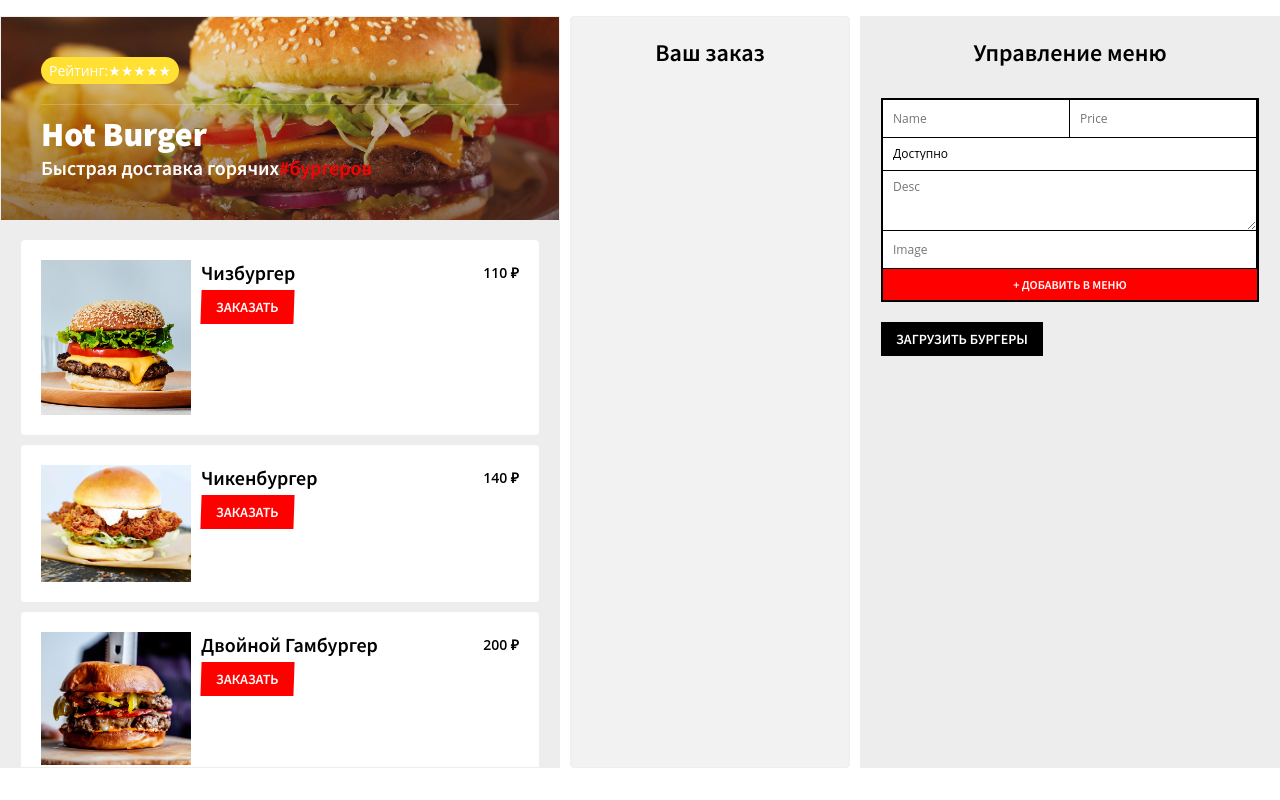
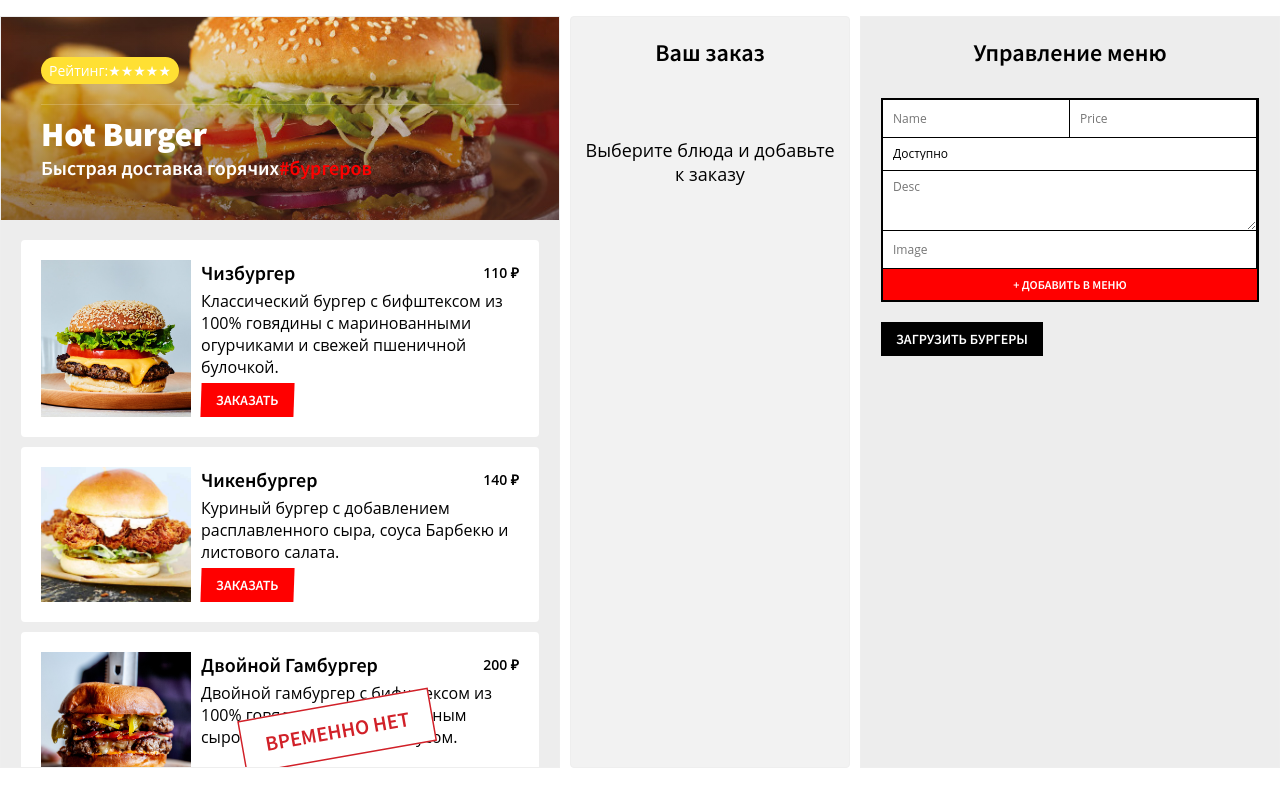
Before and after one commit to AlexE1987/react-burger, a React (Create React App) app: page /restaurant/1 in a window 1280 px wide. Both pictures are taken after a click on the button "ЗАГРУЗИТЬ БУРГЕРЫ". Built offline with nearby package versions, Linux system fonts and the light colour scheme.

Commit message:
feat display  order

```diff
--- a/src/components/AddBurgerForm.js
+++ b/src/components/AddBurgerForm.js
@@ -11,7 +11,7 @@ class AddBurgerForm extends React.Component {
     event.preventDefault();
     const burger = {
       name: this.nameRef.current.value,
-      priceRef: this.priceRef.current.value,
+      priceRef: parseFloat(this.priceRef.current.value || 0),
       statusRef: this.statusRef.current.value,
       descRef: this.descRef.current.value,
       imageRef: this.imageRef.current.value,
--- a/src/components/App.js
+++ b/src/components/App.js
@@ -21,6 +21,12 @@ class App extends React.Component {
     this.setState({ burgers: sampleBurgers });
   };
 
+  addToOrder = (key) => {
+    const order = { ...this.state.order };
+    order[key] = order[key] + 1 || 1;
+    this.setState({ order });
+  };
+
   render() {
     return (
       <div className="burger-paradise">
@@ -28,11 +34,18 @@ class App extends React.Component {
           <Header title="Hot Burger" />
           <ul className="burgers">
             {Object.keys(this.state.burgers).map((key) => {
-              return <Burger key={key} index={key} details={this.state.burgers[key]} />;
+              return (
+                <Burger
+                  key={key}
+                  index={key}
+                  details={this.state.burgers[key]}
+                  addToOrder={this.addToOrder}
+                />
+              );
             })}
           </ul>
         </div>
-        <Order />
+        <Order burgers={this.state.burgers} order={this.state.order} />
         <MenuAdmin addBurger={this.addBurger} loadSampleBurgers={this.loadSampleBurgers} />
       </div>
     );
--- a/src/components/Burger.js
+++ b/src/components/Burger.js
@@ -3,7 +3,7 @@ import React from 'react';
 class Burger extends React.Component {
   render() {
     const { image, name, price, desc, status } = this.props.details;
-
+    const isAvailable = status === 'available';
     return (
       <li className="menu-burger">
         <div className="image-container">
@@ -14,8 +14,15 @@ class Burger extends React.Component {
             {name}
             <span className="price">{price} ₽</span>
           </h3>
-          <p className="desc"></p>
-          <button className="buttonOrder">Заказать</button>
+          <p className="">{desc}</p>
+          <button
+            className="buttonOrder"
+            disabled={!isAvailable}
+            onClick={() => {
+              this.props.addToOrder(this.props.index);
+            }}>
+            {isAvailable ? 'Заказать' : 'Временно нет'}
+          </button>
         </div>
       </li>
     );
--- a/src/components/Order.js
+++ b/src/components/Order.js
@@ -1,10 +1,52 @@
 import React from 'react';
+import Shipment from './Shipment';
 
 class Order extends React.Component {
+  renderOrder = (key) => {
+    const burger = this.props.burgers[key];
+    const count = this.props.order[key];
+    const isAvailable = burger && burger.status === 'available';
+    if (!isAvailable) {
+      return (
+        <li className="unavailable" key={key}>
+          Извините, {burger ? burger.name : 'бурге'} временно не доступен
+        </li>
+      );
+    }
+
+    return (
+      <li key={key}>
+        <span>
+          <span>{count}</span>
+          шт. {burger.name}
+          <span> {count * burger.price} ₽</span>
+          <button className="cancellitem">&times; </button>
+        </span>
+      </li>
+    );
+  };
   render() {
+    const orderIds = Object.keys(this.props.order);
+    const total = orderIds.reduce((prevTotal, key) => {
+      const burger = this.props.burgers[key];
+      const count = this.props.order[key];
+
+      const isAvailable = burger && burger.status === 'available';
+      if (isAvailable) {
+        return prevTotal + burger.price * count;
+      }
+      return prevTotal;
+    }, 0);
+
     return (
       <div className="order-wrap">
         <h2>Ваш заказ</h2>
+        <ul className="order">{orderIds.map(this.renderOrder)}</ul>
+        {total > 0 ? (
+          <Shipment total={total} />
+        ) : (
+          <div className="nothingSelected">Выберите блюда и добавьте к заказу</div>
+        )}
       </div>
     );
   }
--- /dev/null
+++ b/src/components/Shipment.js
@@ -0,0 +1,29 @@
+import React from 'react';
+
+class Shipment extends React.Component {
+  render() {
+    const { total } = this.props;
+    const shipping = total > 0 && total < 500 ? 350 : 99;
+    const shippingNeon =
+      shipping === 99 ? (
+        <span className="font-effect-neon total_wrap-cheap">{shipping} ₽</span>
+      ) : (
+        <span>{shipping} ₽</span>
+      );
+    return (
+      <div className="total">
+        <div className="total_wrap">
+          <div>
+            <div className="">Доставка: {total > 0 ? shippingNeon : null}</div>
+            <div className="total_wrap-free">
+              {total < 500 ? `Закажите еще на ${500 - total} ₽ для доставки за 99 ₽` : null}
+            </div>
+          </div>
+          <div className="total_wrap-final">Итого: {total} ₽</div>
+        </div>
+      </div>
+    );
+  }
+}
+
+export default Shipment;
```
